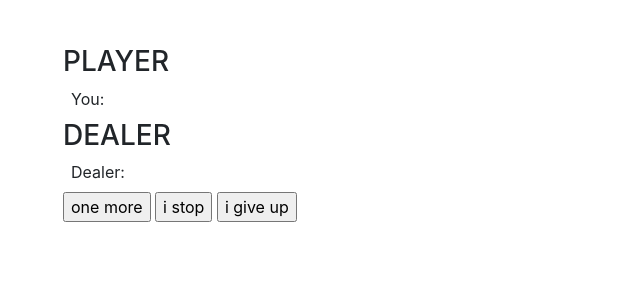
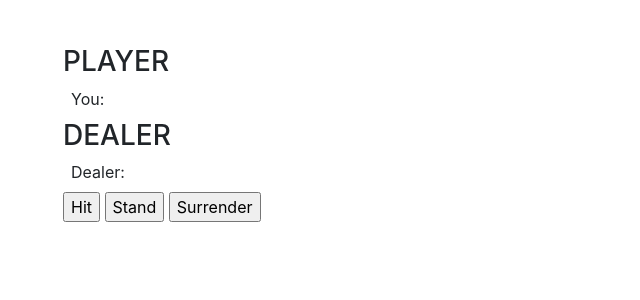
Before and after one commit to DimitryWuyts/blackjack, a PHP site: page /game.php in a window 1280 px wide. Shown: the part 225-525 px from the top of the page, without its empty margins (0-640 px from the left). Run offline with PHP 8.4, Linux system fonts and the light colour scheme.

Commit message:
changed the button names to what the exercise says

```diff
--- a/game.php
+++ b/game.php
@@ -33,9 +33,9 @@ session_start();
     <div class="row">
         <div class="col-md-3">
             <form action="game.php" method="POST" class="mr-3">
-                <input type="submit" name="btn_submit" value="one more">
-                <input type="submit" name="btn_submit" value="i stop"/>
-                <input type="submit" name="btn_submit" value="i give up">
+                <input type="submit" name="btn_submit" value="Hit">
+                <input type="submit" name="btn_submit" value="Stand"/>
+                <input type="submit" name="btn_submit" value="Surrender">
             </form>
         </div>
     </div>
```
